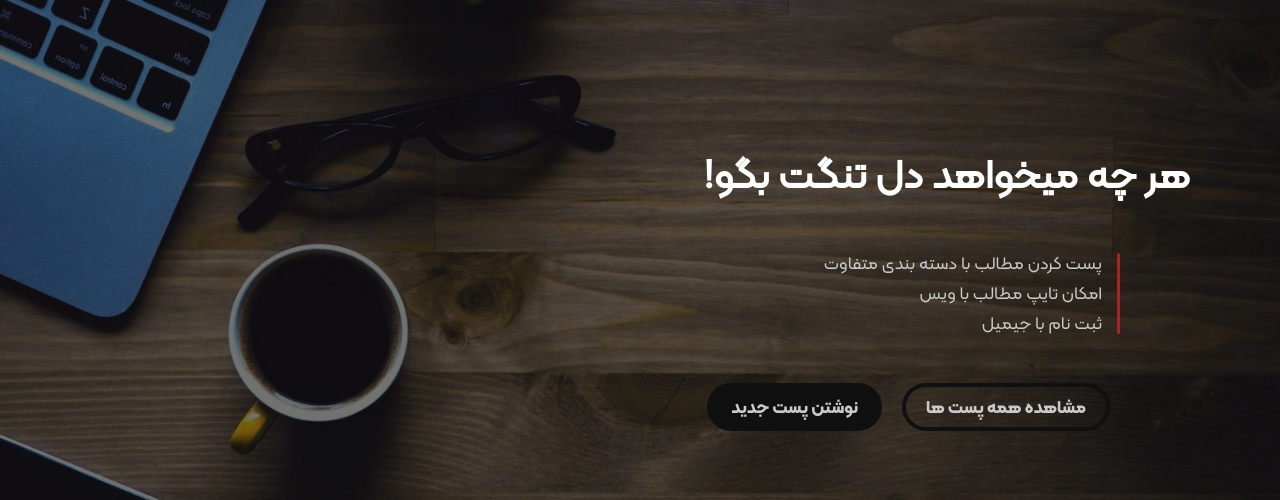
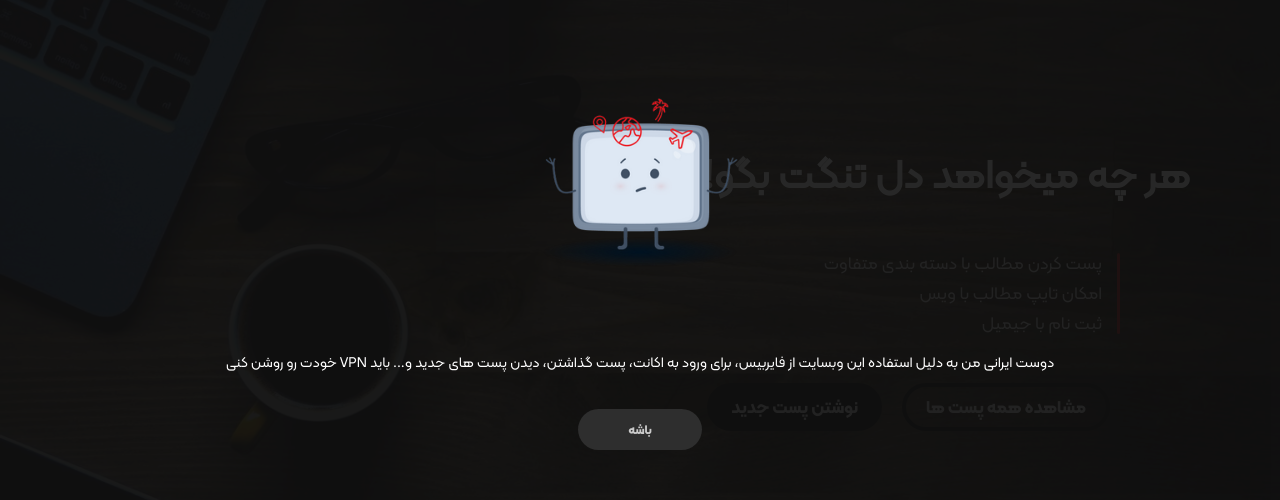
Before and after one commit to mohammad-zolghadr/mozo.blog, a React (Create React App) app: page / in a window 1280 px wide. Shown: the part 138-638 px from the top of the page. Built offline with nearby package versions, Linux system fonts and the light colour scheme; no server answers; the database is empty.

Commit message:
Global Message For TurnOnVpn

```diff
--- a/src/App.js
+++ b/src/App.js
@@ -1,4 +1,4 @@
-import React from "react";
+import React, { useEffect, useState } from "react";
 import { Navigate, Route, Routes } from "react-router-dom";
 
 // components
@@ -8,11 +8,38 @@
 import Blog from "./components/Blog";
 import AboutMe from "./components/AboutMe";
 import NotFound from "./components/NotFound";
+import GlobalMessage from "./components/GlobalMessage";
+
+// Function
+import { getText, TextKey } from "./Text";
+
+import vpnIcon from "./assets/images/vpn.png";
 
 const App = () => {
+  const key = new TextKey();
+  const [isShowingGlobalMessage, setIsShowingGlobalMessage] = useState();
+
+  useEffect(() => {
+    const showVpnOn = JSON.parse(localStorage.getItem("showVpnOn"));
+    if (showVpnOn != null) setIsShowingGlobalMessage(showVpnOn);
+    else {
+      setIsShowingGlobalMessage(true);
+      localStorage.setItem("showVpnOn", JSON.stringify(false));
+    }
+  }, []);
+
   return (
     <div>
       <Navbar />
+      {isShowingGlobalMessage && (
+        <GlobalMessage
+          data={{
+            message: getText(key.TurnOnVPN),
+            image: vpnIcon,
+            closeGlobalMessage: setIsShowingGlobalMessage,
+          }}
+        />
+      )}
       <Routes>
         <Route path="/" element={<Home />} />
         <Route path="/new-post" element={<NewPost />} />
--- a/src/Text.js
+++ b/src/Text.js
@@ -1,4 +1,7 @@
 class TextKey {
+  // App
+  TurnOnVPN = "Turn_On_VPN";
+
   // Navbar
   NB_Main_Title = "NB_Main_Title";
   NB_MenuResponsive = "NB_Menu_Responsive";
@@ -40,6 +43,11 @@
   // Must Have a condition to show Persian or English
 
   switch (whichTextNeed) {
+    // App
+    case key.TurnOnVPN:
+      return `دوست ایرانی من
+به دلیل استفاده این وبسایت از فایربیس، برای ورود به اکانت، پست گذاشتن، دیدن پست های جدید و... باید VPN خودت رو روشن کنی`;
+
     // Navbar ===================
     case key.NB_Main_Title:
       return "مود بلاگ";
--- /dev/null
+++ b/src/components/GlobalMessage.js
@@ -0,0 +1,16 @@
+import React from "react";
+
+import style from "../sass/GlobalMessage.scss";
+
+const GlobalMessage = (props) => {
+  const { message, image, closeGlobalMessage } = props.data;
+  return (
+    <div className="gMessageContainer">
+      <img src={image} />
+      <p>{message}</p>
+      <button onClick={() => closeGlobalMessage(false)}>باشه</button>
+    </div>
+  );
+};
+
+export default GlobalMessage;
--- /dev/null
+++ b/src/sass/GlobalMessage.scss
@@ -0,0 +1,30 @@
+@import "./variables";
+@import "./mixins";
+
+.gMessageContainer{
+    width: 100%;
+    height: 100%;
+    background-color: rgba($color: $blackColor, $alpha: 0.9);
+    position: fixed;
+    top: 0;
+    right: 0;
+    z-index: 100;
+    @include displayFlex(center);
+    flex-direction: column;
+    row-gap: 30px;
+    padding: 0 30px;
+
+    p{
+        color: $textFive;
+        font-size: 0.9rem;
+        text-align: justify;
+    }
+
+    img{
+        width: 250px;
+    }
+
+    button{
+        padding: 10px 50px;
+    }
+}
```
Also changed, not shown: src/assets/images/vpn.png (added).
